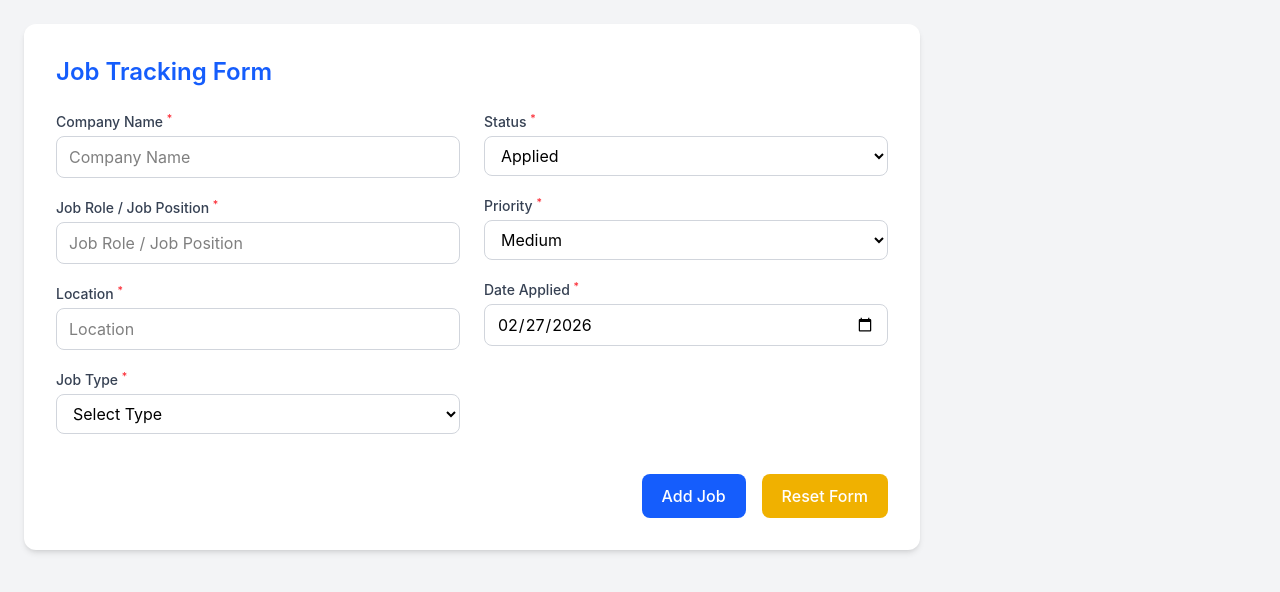
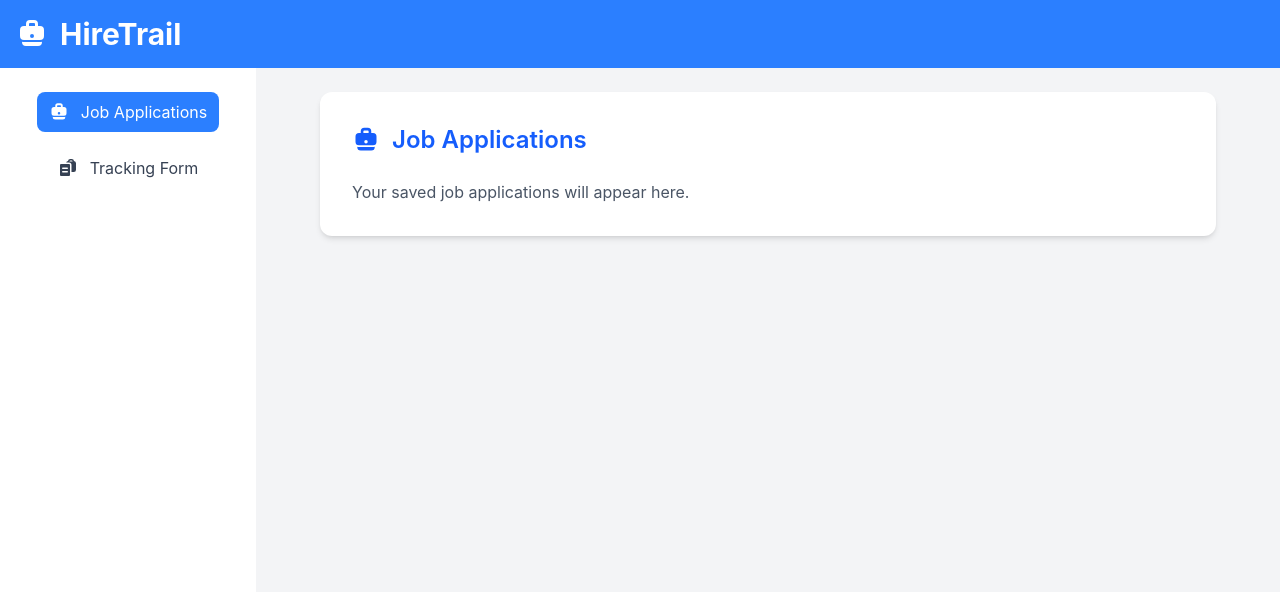
Before and after one commit to coder0898/HireTrail, a React (Vite) app: page / in a window 1280 px wide. Shown: the top 592 px of the page. Built offline with nearby package versions, Linux system fonts and the light colour scheme.

Commit message:
heroicon used and side bar with tab switching functionality done

```diff
--- a/index.html
+++ b/index.html
@@ -4,7 +4,7 @@
     <meta charset="UTF-8" />
     <link rel="icon" type="image/svg+xml" href="/vite.svg" />
     <meta name="viewport" content="width=device-width, initial-scale=1.0" />
-    <title>job_tracker</title>
+    <title>HireTrail</title>
   </head>
   <body>
     <div id="root"></div>
--- a/package.json
+++ b/package.json
@@ -10,6 +10,7 @@
     "preview": "vite preview"
   },
   "dependencies": {
+    "@heroicons/react": "^2.2.0",
     "react": "^19.2.0",
     "react-dom": "^19.2.0"
   },
--- a/src/App.jsx
+++ b/src/App.jsx
@@ -4,6 +4,8 @@ import FormInput from "./component/jobForm/FormInput";
 import FormSelect from "./component/jobForm/FormSelect";
 import DateInput from "./component/jobForm/DateInput";
 import JobFormContainer from "./component/jobForm/JobFormContainer";
+import { BriefcaseIcon } from "@heroicons/react/16/solid";
+import { ClipboardDocumentListIcon } from "@heroicons/react/20/solid";
 
 function App() {
   const [jobTrackForm, setJobTrackForm] = useState({
@@ -16,6 +18,7 @@ function App() {
     appliedDate: new Date().toISOString().split("T")[0],
   });
   const [errors, setErrors] = useState({});
+  const [activeTab, setActiveTab] = useState("list");
 
   let jobTrackList = JSON.parse(localStorage.getItem("jobTrackList")) || [];
 
@@ -99,11 +102,53 @@ function App() {
   }
 
   return (
-    <main className="min-h-screen bg-gray-100 p-6">
-      <section className="w-full max-w-4xl bg-white shadow-md rounded-xl p-8">
-        <h2 className="text-2xl font-semibold text-blue-600 mb-6">
+    <>
+      <div className="h-screen flex flex-col">
+        <header className="bg-blue-500 p-4">
+          <div className="flex items-center gap-3">
+            <BriefcaseIcon className="h-8 w-8 text-white" />
+            <h1 className="text-3xl font-bold text-white">HireTrail</h1>
+          </div>
+        </header>
+
+        <main className="flex flex-col md:flex-row flex-1 overflow-hidden bg-gray-100">
+          {/* Sidebar */}
+          <aside className="bg-white w-full md:w-64 shrink-0 ">
+            <ul className="flex md:flex-col mt-6 mb-6 justify-around md:justify-start items-center gap-6 md:gap-4 ">
+              <li
+                onClick={() => setActiveTab("list")}
+                className={`flex items-center gap-3 px-3 py-2 rounded-lg cursor-pointer transition
+                ${
+                  activeTab === "list"
+                    ? "bg-blue-500 text-white"
+                    : "text-gray-700 hover:bg-blue-50"
+                }`}
+              >
+                <BriefcaseIcon className="h-5 w-5" />
+                <span className="hidden md:inline">Job Applications</span>
+              </li>
+
+              <li
+                onClick={() => setActiveTab("form")}
+                className={`flex items-center gap-3 px-3 py-2 rounded-lg cursor-pointer transition ${activeTab === "form" ? "bg-blue-500 text-white" : "text-gray-700 hover:text-blue-600"}`}
+              >
+                <ClipboardDocumentListIcon className="h-5 w-5" />
+                <span className="hidden md:inline">Tracking Form</span>
+              </li>
+            </ul>
+          </aside>
+
+          {/* Content Section */}
+          <section className="flex-1 overflow-y-auto p-4 md:p-6">
+            <div className="w-full max-w-4xl mx-auto bg-white shadow-md rounded-xl p-6 md:p-8">
+              {activeTab === "form" && (
+                <>
+                  <div className="flex items-center gap-3 mb-6">
+                    <ClipboardDocumentListIcon className="h-7 w-7 text-blue-600" />
+                    <h2 className="text-xl md:text-2xl font-semibold text-blue-600">
                       Job Tracking Form
                     </h2>
+                  </div>
 
                   <JobFormContainer
                     jobTrackForm={jobTrackForm}
@@ -112,8 +157,28 @@ function App() {
                     onSubmitHandler={onSubmitHandler}
                     resetForm={resetForm}
                   />
+                </>
+              )}
+              {activeTab === "list" && (
+                <>
+                  <div className="flex items-center gap-3 mb-6">
+                    <BriefcaseIcon className="h-7 w-7 text-blue-600" />
+                    <h2 className="text-xl md:text-2xl font-semibold text-blue-600">
+                      Job Applications
+                    </h2>
+                  </div>
+
+                  {/* Temporary placeholder */}
+                  <p className="text-gray-600">
+                    Your saved job applications will appear here.
+                  </p>
+                </>
+              )}
+            </div>
           </section>
         </main>
+      </div>
+    </>
   );
 }
 
```
Also changed, not shown: 1 other file (tests, documents, lock files or other folders). Lines whose indentation alone changed are shown as unchanged.
